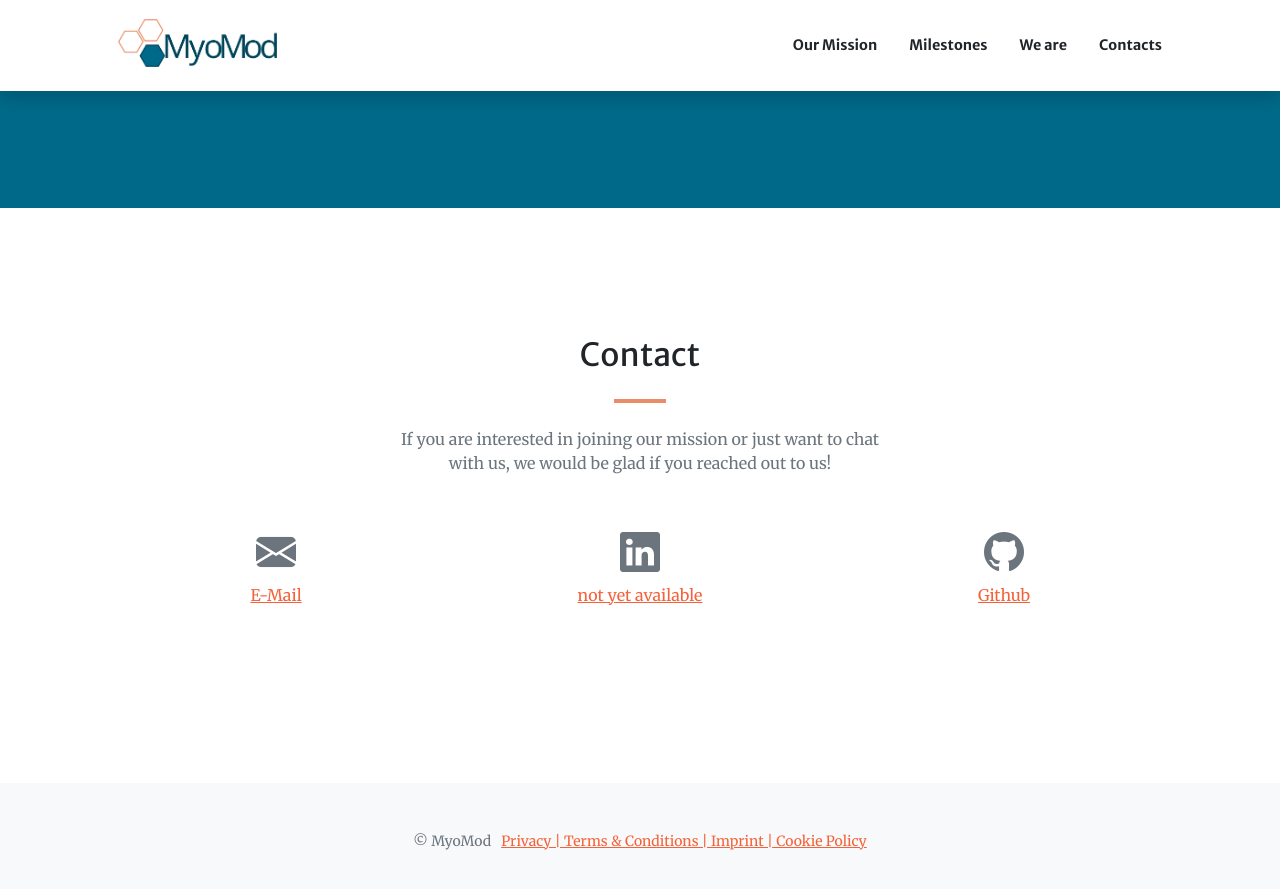
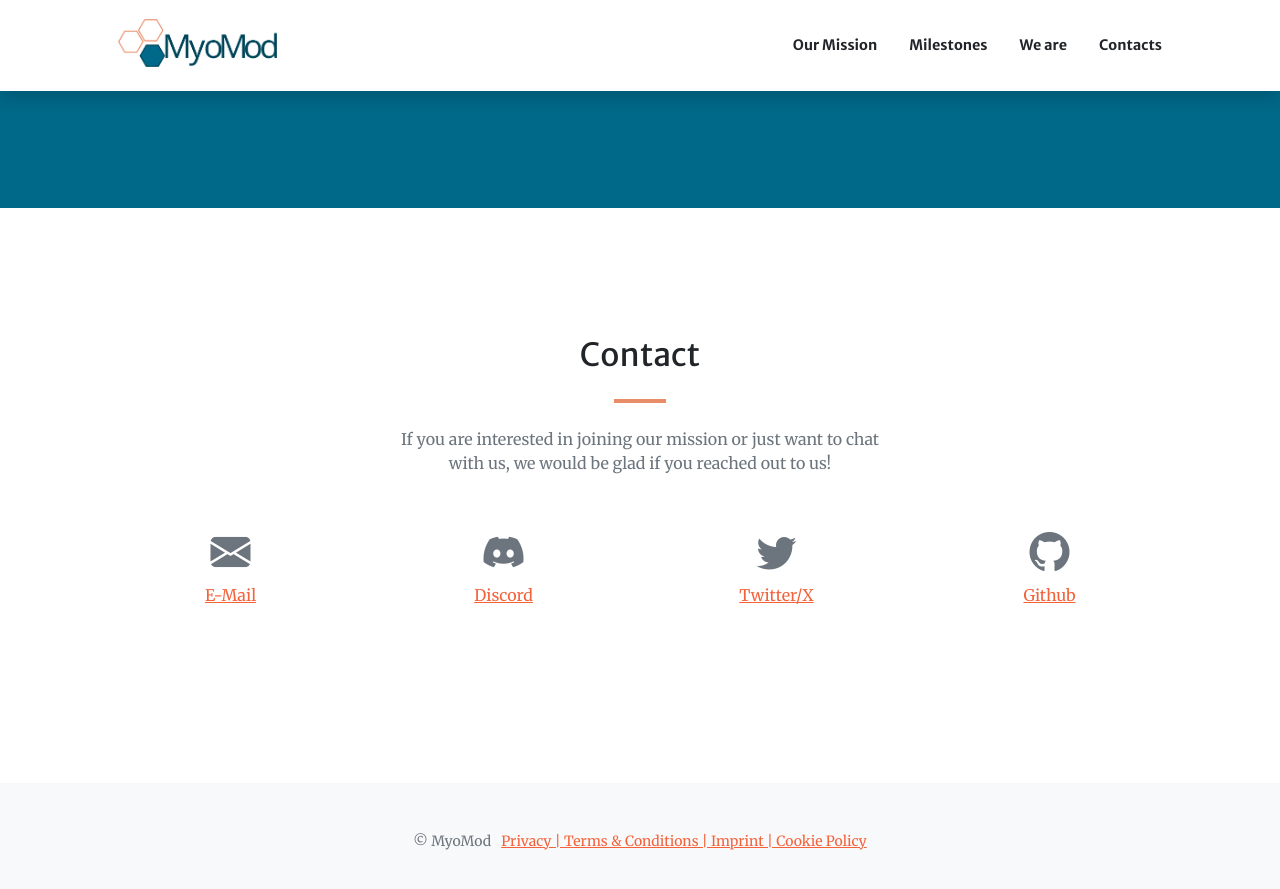
Before and after one commit to MyoMod/MyoMod.github.io, a Jekyll site: the page built from index.md, in a window 1280 px wide and 900 px high, scrolled down 3864 px. Shown: the top 889 px of the window. Built offline with Jekyll 4.4.1, drawn with Linux system fonts in a browser that asks for light colours; comment, search, counter and statistics services are not loaded.

Commit message:
Add links to twitter/X + Discord

```diff
--- a/index.md
+++ b/index.md
@@ -160,9 +160,12 @@ sections:
     - title: E-Mail
       icon: bi-envelope-fill
       url: mailto:info@myomod.org
-    - title: not yet available
-      icon: bi-linkedin
-      url: '#'
+    - title: Discord
+      icon: bi-discord
+      url: 'https://discord.gg/W94UgY5K'
+    - title: Twitter/X
+      icon: bi-twitter
+      url: 'https://x.com/MyoMod_org'
     - title: Github
       icon: bi-github
       url: 'https://github.com/MyoMod'
```
